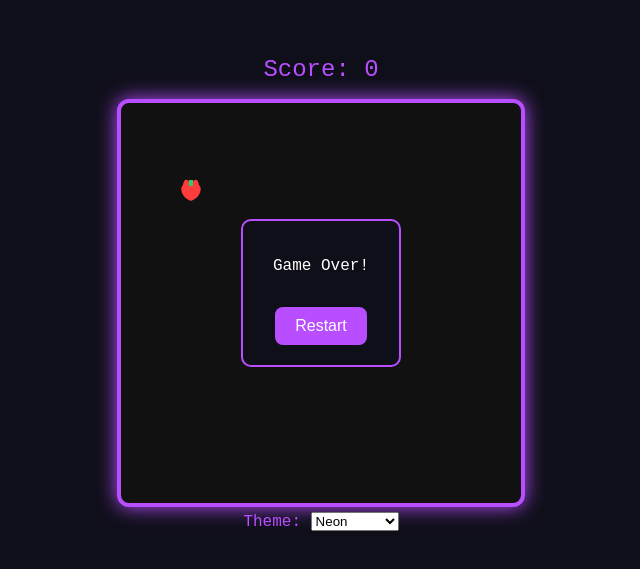
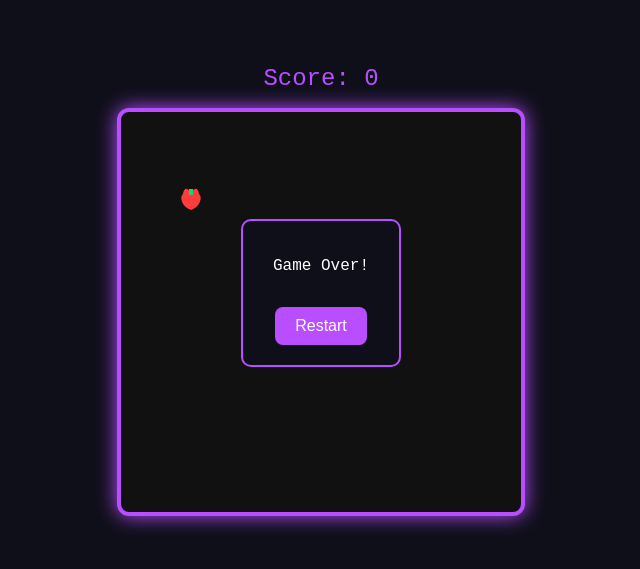
Before and after one commit to inqube-labs/neon-snake, a plain HTML site: page index.html in a window 1280 px wide. Shown: the part 107-676 px from the top of the page, without its empty margins (319-959 px from the left). Drawn offline with Linux system fonts and the light colour scheme.

Commit message:
Update index.html

```diff
--- a/index.html
+++ b/index.html
@@ -14,14 +14,6 @@
       <p>Game Over!</p>
       <button onclick="restartGame()">Restart</button>
     </div>
-    <div id="theme-switcher">
-      <label for="themeSelect">Theme:</label>
-      <select id="themeSelect" onchange="changeTheme(this.value)">
-        <option value="neon">Neon</option>
-        <option value="matrix">Matrix</option>
-        <option value="vaporwave">Vaporwave</option>
-      </select>
-    </div>
   </div>
   <script src="script.js"></script>
 </body>
```
